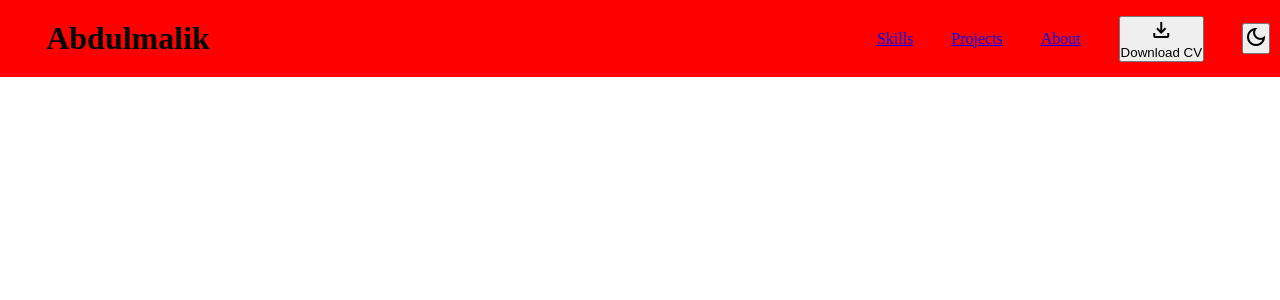
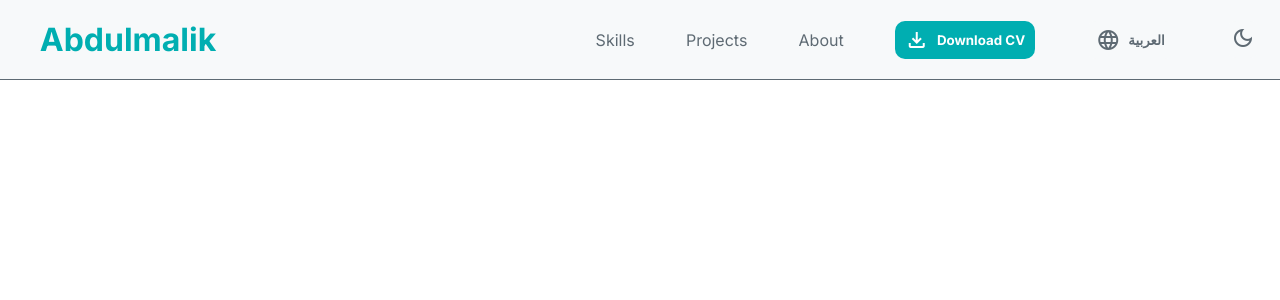
Before and after one commit to Abdulmalik90/My-Personal-Web, a React (Vite) app: page / in a window 1280 px wide. Shown: the top 300 px of the page. Built offline with nearby package versions, Linux system fonts and the light colour scheme.

Commit message:
finishing the header

```diff
--- a/index.html
+++ b/index.html
@@ -4,7 +4,8 @@
     <meta charset="UTF-8" />
     <link rel="icon" type="image/svg+xml" href="/favicon.svg" />
     <meta name="viewport" content="width=device-width, initial-scale=1.0" />
-    <link rel="stylesheet" href="https://fonts.googleapis.com/css2?family=Material+Symbols+Outlined:opsz,wght,FILL,GRAD@24,400,0,0&icon_names=download" />
+    <link rel="stylesheet" href="https://fonts.googleapis.com/css2?family=Material+Symbols+Outlined:opsz,wght,FILL,GRAD@20..48,100..700,0..1,-50..200" />
+    <link href="https://fonts.googleapis.com/css2?family=Cairo:wght@400;700&family=Inter:wght@400;700&display=swap" rel="stylesheet">
     <title>personal-web</title>
   </head>
   <body>
--- a/src/App.css
+++ b/src/App.css
@@ -0,0 +1,22 @@
+/* app.css */
+:root {
+    --primary: #f7f9fa;
+    --header-bg: rgba(247, 249, 250, 0.5);
+    --secondary: #00aeb1;
+    --secondary-hover: #00c0c3;
+    --text: #0e171e;
+    --text-lighter: #5e6a73;
+    --dark-light-hover: black;
+    --dark-light-bg-hover: #dfebed;
+}
+
+/* Dark Mode Variables */
+[data-theme="dark"] {
+    --primary: #0e171e; /* Swapped background to dark */
+    --header-bg: rgba(14, 23, 30, 0.9);
+    --text: #f7f9fa; /* Swapped text to light */
+    --text-lighter: #a0abb2;
+    --dark-light-hover: white;
+    --dark-light-bg-hover: #1c2a35;
+    /* We keep the --secondary accent colors the same so your buttons stay vibrant! */
+}
--- a/src/App.jsx
+++ b/src/App.jsx
@@ -1,16 +1,22 @@
 import './App.css'
 import { LanguageProvider } from './components/LanguageContext'
 import Nav from './components/Nav'
+import { ThemeProvider } from './components/ThemeContext'
 
 function App() {
 
 
   return (
     <>
+    <ThemeProvider>
+
       <LanguageProvider>
+
         <Nav/>
+
       </LanguageProvider>
 
+    </ThemeProvider>
     </>
   )
 }
--- a/src/components/LanguageContext.jsx
+++ b/src/components/LanguageContext.jsx
@@ -1,25 +1,26 @@
-import { createContext, useContext, useState } from "react";
-import {translation} from "../data/translation"
-
+import { createContext, useContext, useState, useEffect } from "react";
+import { translation } from "../data/translation";
 
 const LanguageContext = createContext();
 
 export function LanguageProvider({ children }) {
-    // make the english is the default
-    const [lang, setLang] = useState("en");
+    // 1. Check local storage FIRST, if nothing is there, default to "en"
+    const [lang, setLang] = useState(() => {
+        return localStorage.getItem("lang") || "en";
+    });
 
-    // function for change the language and direction
+    // 2. useEffect runs every time 'lang' changes. It updates the HTML and saves to storage.
+    useEffect(() => {
+        document.documentElement.dir = lang === "ar" ? "rtl" : "ltr";
+        document.documentElement.lang = lang;
+        localStorage.setItem("lang", lang);
+    }, [lang]);
+
     const toggleLanguage = () => {
-        const newLang = lang === "en" ? "ar" : "en";
-        setLang(newLang);
-        document.documentElement.dir = newLang === "ar" ? "rtl" : "ltr";
-        document.documentElement.lang = newLang;
+        setLang((prevLang) => (prevLang === "en" ? "ar" : "en"));
     };
 
-    // t will bring the suit words
-    const t = (key) => {
-        return translation[lang][key] || key;
-    };
+    const t = (key) => translation[lang][key] || key;
 
     return (
         <LanguageContext.Provider value={{ lang, toggleLanguage, t }}>
@@ -28,5 +29,4 @@ export function LanguageProvider({ children }) {
     );
 }
 
-// tool to use the language for any place
 export const useLanguage = () => useContext(LanguageContext);
--- a/src/components/Nav.jsx
+++ b/src/components/Nav.jsx
@@ -1,22 +1,36 @@
 import { useLanguage } from "./LanguageContext"
+import { useTheme } from "./ThemeContext";
 import "../styles/nav.css"
 export default function Nav(){
-    const {t} = useLanguage();
+    const { lang, toggleLanguage, t } = useLanguage();
+    const { theme, toggleTheme } = useTheme();
     return (
         <>
             <header>
+                {/* logo */}
                 <a><h1>{t("name")}</h1></a>
+
+                {/* buttons container */}
                 <div id="header-buttons-container">
                     <a href="#">{t("skills")}</a>
                     <a href="#">{t("projects")}</a>
                     <a href="#">{t("about")}</a>
-                    <button>
-                        <span class="material-symbols-outlined">download</span>
+
+                    {/* download button */}
+                    <button id="download-btn">
+                        <span className="material-symbols-outlined">download</span>
                         <p>{t("cvDownload")}</p>
                     </button>
 
-                    <button>
-                        <span class="material-symbols-outlined">dark_mode</span>
+                    {/* change language button */}
+                    <button id="language-btn" onClick={toggleLanguage}>
+                        <span class="material-symbols-outlined">language</span>
+                        {t("language")}
+                    </button>
+
+                    {/* dark/light mode button */}
+                    <button id="dark_button" onClick={toggleTheme}>
+                        <span className="material-symbols-outlined">dark_mode</span>
                     </button>
                 </div>
             </header>
--- /dev/null
+++ b/src/components/ThemeContext.jsx
@@ -0,0 +1,28 @@
+import { createContext, useContext, useState, useEffect } from "react";
+
+const ThemeContext = createContext();
+
+export function ThemeProvider({ children }) {
+    // 1. Check local storage for theme, default to "light"
+    const [theme, setTheme] = useState(() => {
+        return localStorage.getItem("theme") || "light";
+    });
+
+    // 2. Update the HTML data-theme attribute and save to storage
+    useEffect(() => {
+        document.documentElement.setAttribute("data-theme", theme);
+        localStorage.setItem("theme", theme);
+    }, [theme]);
+
+    const toggleTheme = () => {
+        setTheme((prevTheme) => (prevTheme === "light" ? "dark" : "light"));
+    };
+
+    return (
+        <ThemeContext.Provider value={{ theme, toggleTheme }}>
+            {children}
+        </ThemeContext.Provider>
+    );
+}
+
+export const useTheme = () => useContext(ThemeContext);
--- a/src/index.css
+++ b/src/index.css
@@ -2,3 +2,33 @@
   padding: 0;
   margin: 0;
 }
+
+/* 1. Set the default English font */
+:root {
+    --font-primary: 'Inter', sans-serif;
+}
+
+/* 2. Swap the font when Arabic is active */
+:root:lang(ar) {
+    --font-primary: 'Cairo', sans-serif;
+}
+
+/* 3. Apply the font to your header */
+header h1 {
+    font-family: var(--font-primary);
+    font-weight: 700;
+    font-size: 2rem; /* Default English size */
+    /* ... your other header h1 styles ... */
+}
+
+header a, header button {
+  font-family: var(--font-primary);
+}
+
+/* 4. The Magic Fix: Boost the size for ALL Arabic headings */
+html:lang(ar) h1,
+html:lang(ar) h2,
+html:lang(ar) h3 {
+    font-size: 1.15em; /* Increases Arabic size by 15% to match English visual weight */
+    line-height: 1.6;  /* Arabic often needs a bit more vertical breathing room */
+}
--- a/src/styles/nav.css
+++ b/src/styles/nav.css
@@ -1,11 +1,14 @@
+
 header {
     display: grid;
     grid-template-columns: repeat(5, 1fr);
     grid-template-rows: 1fr;
     grid-column-gap: 0px;
     grid-row-gap: 0px;
-    background-color: red;
+    background-color: var(--primary);
+    color: var(--text);
     height: fit-content;
+    border-bottom: 1px solid var(--text-lighter);
 }
 
 header h1 {
@@ -13,6 +16,14 @@ header h1 {
     text-align: center;
     margin-top: auto;
     padding: 20px;
+    cursor: pointer;
+
+    transition: all 0.3s ease;
+
+}
+
+header h1:hover {
+    color: var(--secondary);
 }
 
 #header-buttons-container {
@@ -20,6 +31,83 @@ header h1 {
     display: flex;
     justify-content: end;
     align-items: center;
-    gap: 5%;
-    margin-right: 10px;
+    gap: 4vw;
+    margin-right: 20px;
+    margin-left: 20px;
 }
+
+#header-buttons-container a {
+    text-decoration: none;
+    color: var(--text-lighter);
+    transition: all 0.5s ease;
+}
+
+#header-buttons-container a:hover {
+    color: var(--secondary);
+}
+
+#download-btn {
+    display: flex;
+    justify-content: center;
+    align-items: center;
+    padding: 7px 10px; /* Better padding for a clickable button */
+    gap: 8px; /* Adds space between the icon and the text */
+
+    /* The Fix */
+    flex-shrink: 0; /* Stops the parent container from crushing it */
+    color: white;
+    background-color: var(--secondary);
+    border: none;
+    border-radius: 10px;
+    transition: all 0.5s ease;
+    cursor: pointer;
+    font-weight: bold;
+}
+
+#download-btn:hover {
+    background-color: var(--secondary-hover);
+}
+
+#language-btn{
+    display: flex;
+    justify-content: center;
+    align-items: center;
+    padding: 7px 10px; /* Better padding for a clickable button */
+    gap: 8px; /* Adds space between the icon and the text */
+
+    /* The Fix */
+    flex-shrink: 0; /* Stops the parent container from crushing it */
+    background-color: var(--primary);
+    color: var(--text-lighter);
+    border: none;
+    border-radius: 10px;
+    transition: all 0.3s ease;
+    cursor: pointer;
+    font-weight: bold;
+}
+
+#language-btn:hover {
+    color: var(--dark-light-hover);
+    background-color: var(--dark-light-bg-hover);
+}
+
+/* Fix the paragraph text wrapping */
+#download-btn p {
+    margin: 0; /* Removes default paragraph spacing */
+    white-space: nowrap; /* Forces "Download CV" to stay on one line */
+}
+
+#dark_button {
+    background-color: var(--primary);
+    border: none;
+    color: var(--text-lighter);
+    padding: 5px;
+    border-radius: 10px;
+    transition: all 0.3s ease;
+}
+
+#dark_button:hover {
+    color: var(--dark-light-hover);
+    background-color: var(--dark-light-bg-hover);
+
+}
```
